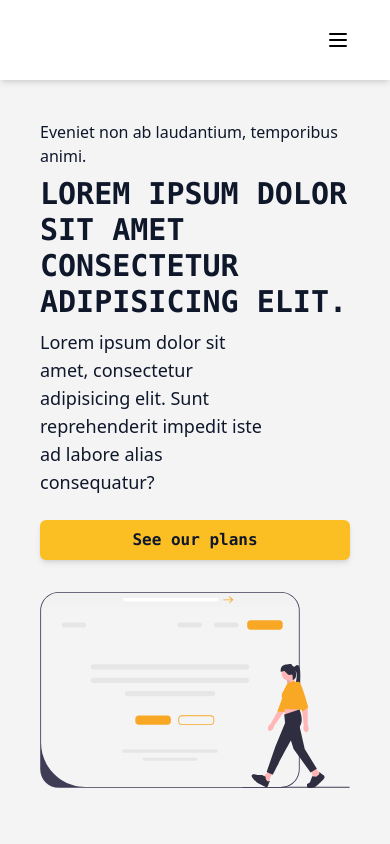
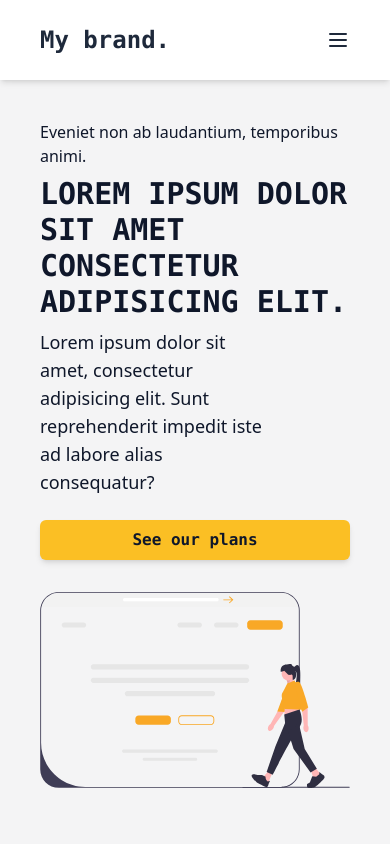
Before and after one commit to franodangelo/Services-SPA, a React (Create React App) app: page / in a window 390 px wide. Shown: the top 844 px of the page. Built offline with nearby package versions, Linux system fonts and the light colour scheme.

Commit message:
logo for mobile

```diff
--- a/src/components/Navbar.jsx
+++ b/src/components/Navbar.jsx
@@ -10,7 +10,7 @@ export default function Navbar() {
     }
 
     return (
-        <nav className="fixed w-screen h-20 z-10 bg-white shadow-md transition-all">
+        <nav className="fixed w-screen h-20 z-10 bg-white text-slate-800 shadow-md transition-all">
             <div className="flex w-full h-full px-10 md:px-16 lg:px-20 justify-between items-center">
                 <section className="flex items-center gap-6">
                     <ul className="hidden md:flex gap-6 items-center">
@@ -37,7 +37,12 @@ export default function Navbar() {
                     <button className="hidden md:flex">Get started</button>
                 </Link>
                 {!nav ?
-                    <MenuIcon onClick={handleNav} className="w-6 cursor-pointer md:hidden" /> :
+                    <div className="flex md:hidden w-full justify-between">
+                        <Link to="home" smooth={true} offset={-150} duration={1000}>
+                            <h1 className="font-bold text-2xl">My brand.</h1>
+                        </Link>
+                        <MenuIcon onClick={handleNav} className="w-6 cursor-pointer md:hidden" />
+                    </div> :
                     <XIcon onClick={handleNav} className="w-6 cursor-pointer md:hidden" />
                 }
             </div>
```
